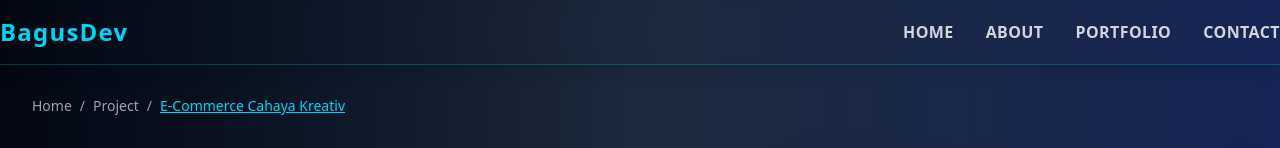
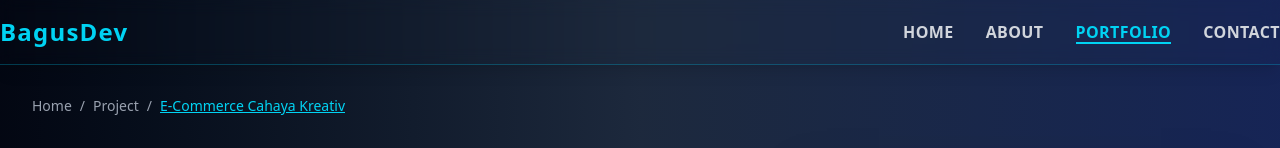
Before and after one commit to Bagusdpa4/Portofolio, a React (Vite) app: page /project/1 in a window 1280 px wide. Shown: the top 148 px of the page. Built offline with nearby package versions, Linux system fonts and the light colour scheme.

Commit message:
Add About Me Pages

```diff
--- a/src/assets/components/navbar/Navbar.jsx
+++ b/src/assets/components/navbar/Navbar.jsx
@@ -96,15 +96,17 @@ export const Navbar = () => {
   }, [handleScroll]);
 
   const isLinkActive = (id) => {
-    if (
-      !isHomePage &&
-      pathname.includes("/portofolio/") &&
-      id === "portfolio"
-    ) {
+    if (isHomePage) {
+      return activeSection === id;
+    }
+    if (id === "about" && pathname === "/about-me") {
+      return true;
+    }
+    if (id === "portfolio" && pathname.includes("/project/")) {
       return true;
     }
 
-    return isHomePage && activeSection === id;
+    return false;
   };
 
   return (
@@ -144,11 +146,7 @@ export const Navbar = () => {
               href={`#${id}`}
               onClick={(e) => handleLinkClick(e, id)}
               className={`relative text-base font-semibold uppercase tracking-wide transition duration-300 hover:text-cyan-400 ${
-                (isHomePage && activeSection === id) ||
-                (!isHomePage &&
-                  id === "portfolio" &&
-                  pathname.includes("/portofolio/")) ||
-                (!isHomePage && id === "about" && pathname === "/about-me")
+                isLinkActive(id)
                   ? "text-cyan-400 after:w-full after:bg-cyan-400"
                   : "text-gray-300 after:w-0 after:bg-gray-500"
               } after:absolute after:bottom-0 after:left-0 after:h-0.5 after:transition-all after:duration-300`}
@@ -173,11 +171,7 @@ export const Navbar = () => {
               key={id}
               href={`#${id}`}
               className={`block py-1 text-lg font-medium transition duration-300 ${
-                (isHomePage && activeSection === id) ||
-                (!isHomePage &&
-                  id === "portfolio" &&
-                  pathname.includes("/portofolio/")) ||
-                (!isHomePage && id === "about" && pathname === "/about-me")
+                isLinkActive(id)
                   ? "font-bold text-cyan-400"
                   : "text-gray-300 hover:text-cyan-400"
               }`}
--- a/src/pages/profile/AboutMe.jsx
+++ b/src/pages/profile/AboutMe.jsx
@@ -147,7 +147,7 @@ export const AboutMe = () => {
     >
       <Navbar handleSmoothScroll={handleSmoothScroll} />
 
-      <div className="mx-auto max-w-7xl pt-[80px] sm:pt-[100px]">
+      <div className="mx-auto max-w-7xl pt-24 sm:pt-[100px]">
         <motion.header className="mb-8 text-center" variants={fadeIn}>
           <h1 className="text-4xl font-extrabold text-white sm:text-5xl">
             About <span className="text-cyan-400">Me</span>
```
